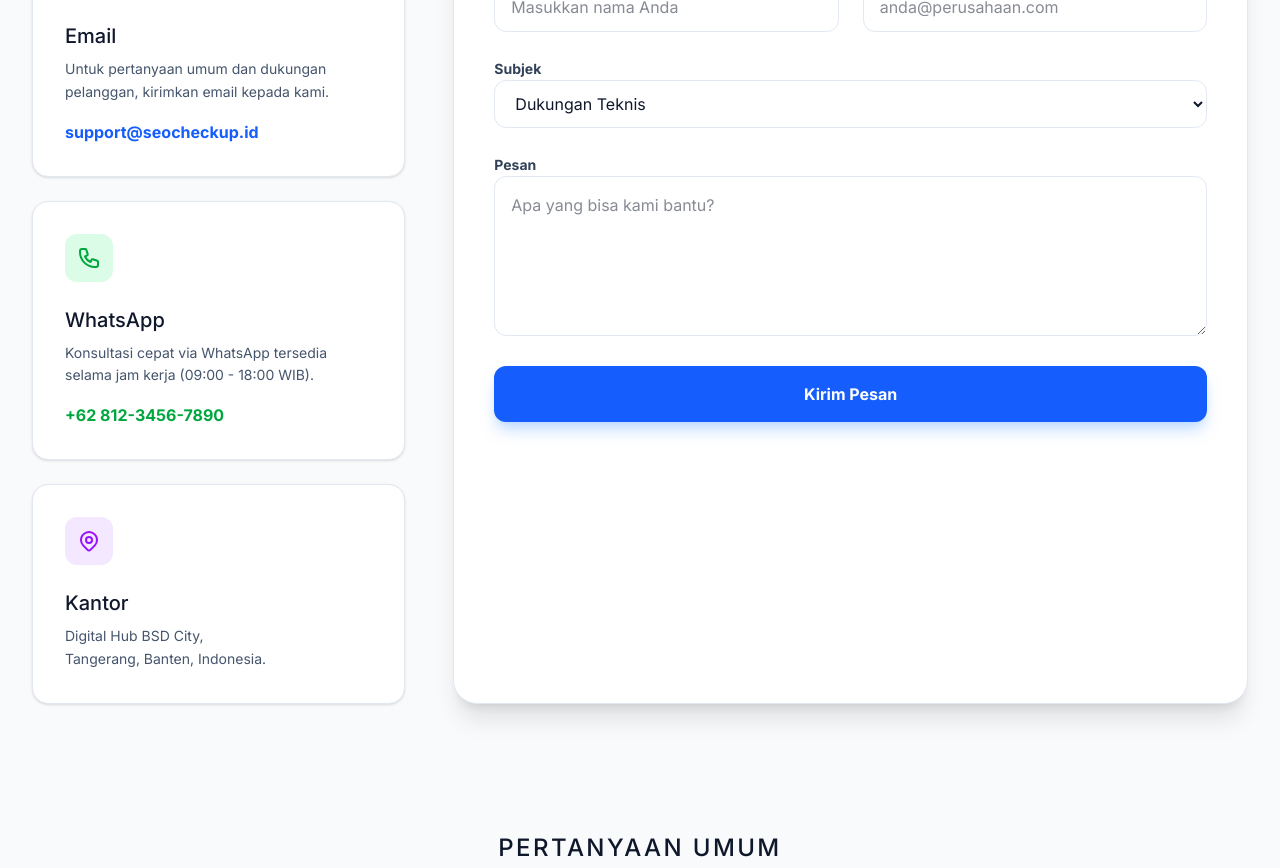
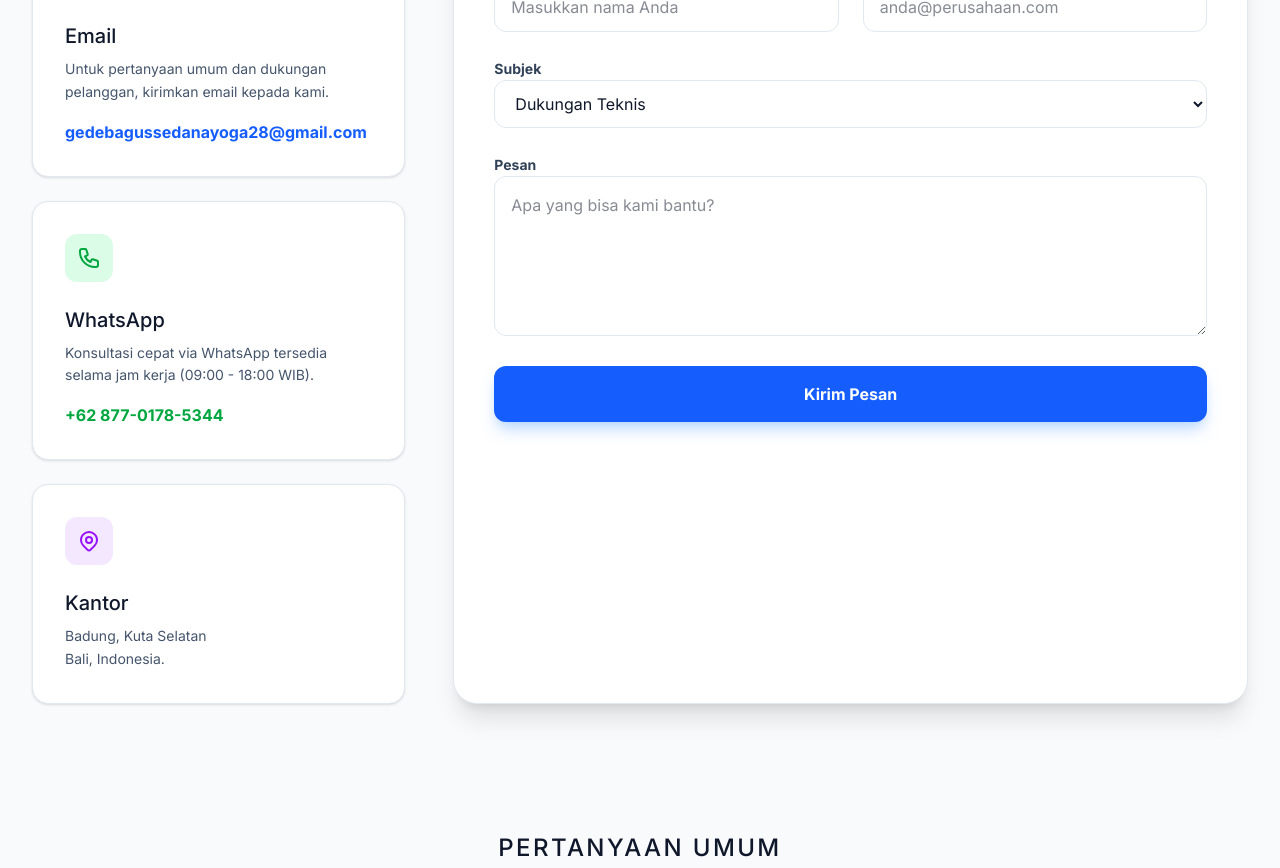
Before and after one commit to BagusSedana/seo-scanner-frontend, a Next.js app: page /kontak in a window 1280 px wide. Shown: the part 480-1348 px from the top of the page. Built offline with nearby package versions, Linux system fonts and the light colour scheme.

Commit message:
Update: Apply precise user contact details (Email, WA, Location)

```diff
--- a/src/app/keamanan/page.tsx
+++ b/src/app/keamanan/page.tsx
@@ -60,7 +60,7 @@ export default function KeamananPage() {
             <div className="mt-20 p-8 border-l-4 border-blue-600 bg-slate-50 rounded-r-2xl">
                <h4 className="font-bold text-slate-900 mb-2">Laporkan Masalah Keamanan</h4>
                <p className="text-sm text-slate-600 leading-relaxed">
-                  Jika Anda menemukan celah keamanan dalam sistem kami, kami sangat menghargai kontribusi Anda melalui program kependudukan bug kami. Silakan hubungi tim keamanan kami di <a href="mailto:security@seocheckup.id" className="text-blue-600 font-bold underline">security@seocheckup.id</a>.
+                  Jika Anda menemukan celah keamanan dalam sistem kami, kami sangat menghargai kontribusi Anda melalui program kependudukan bug kami. Silakan hubungi tim keamanan kami di <a href="mailto:gedebagussedanayoga28@gmail.com" className="text-blue-600 font-bold underline">gedebagussedanayoga28@gmail.com</a>.
                </p>
             </div>
          </div>
--- a/src/app/kontak/page.tsx
+++ b/src/app/kontak/page.tsx
@@ -28,7 +28,7 @@ export default function KontakPage() {
                      <p className="text-slate-600 mb-4 text-sm leading-relaxed">
                         Untuk pertanyaan umum dan dukungan pelanggan, kirimkan email kepada kami.
                      </p>
-                     <a href="mailto:support@seocheckup.id" className="text-blue-600 font-bold hover:underline">support@seocheckup.id</a>
+                     <a href="mailto:gedebagussedanayoga28@gmail.com" className="text-blue-600 font-bold hover:underline">gedebagussedanayoga28@gmail.com</a>
                   </div>
 
                   <div className="bg-white p-8 rounded-2xl border border-slate-200 shadow-sm hover:shadow-md transition-shadow">
@@ -41,7 +41,7 @@ export default function KontakPage() {
                      <p className="text-slate-600 mb-4 text-sm leading-relaxed">
                         Konsultasi cepat via WhatsApp tersedia selama jam kerja (09:00 - 18:00 WIB).
                      </p>
-                     <a href="https://wa.me/6281234567890" className="text-green-600 font-bold hover:underline">+62 812-3456-7890</a>
+                     <a href="https://wa.me/6287701785344" className="text-green-600 font-bold hover:underline">+62 877-0178-5344</a>
                   </div>
 
                   <div className="bg-white p-8 rounded-2xl border border-slate-200 shadow-sm hover:shadow-md transition-shadow">
@@ -53,8 +53,8 @@ export default function KontakPage() {
                      </div>
                      <h3 className="text-xl font-bold text-slate-900 mb-2">Kantor</h3>
                      <p className="text-slate-600 text-sm leading-relaxed">
-                        Digital Hub BSD City, <br />
-                        Tangerang, Banten, Indonesia.
+                        Badung, Kuta Selatan <br />
+                        Bali, Indonesia.
                      </p>
                   </div>
                </div>
--- a/src/app/support/page.tsx
+++ b/src/app/support/page.tsx
@@ -60,7 +60,7 @@ export default function SupportPage() {
                         icon: "📧",
                         label: "Email",
                         desc: "Respons 1×24 jam",
-                        info: "support@SEOscanner",
+                        info: "gedebagussedanayoga28@gmail.com",
                         action: null,
                         color: "bg-blue-50 border-blue-200",
                      },
@@ -68,7 +68,7 @@ export default function SupportPage() {
                         icon: "📱",
                         label: "WhatsApp",
                         desc: "Chat langsung",
-                        info: "+62 812-3456-7890",
+                        info: "+62 877-0178-5344",
                         action: "Chat WA",
                         color: "bg-green-50 border-green-200",
                      },
```
